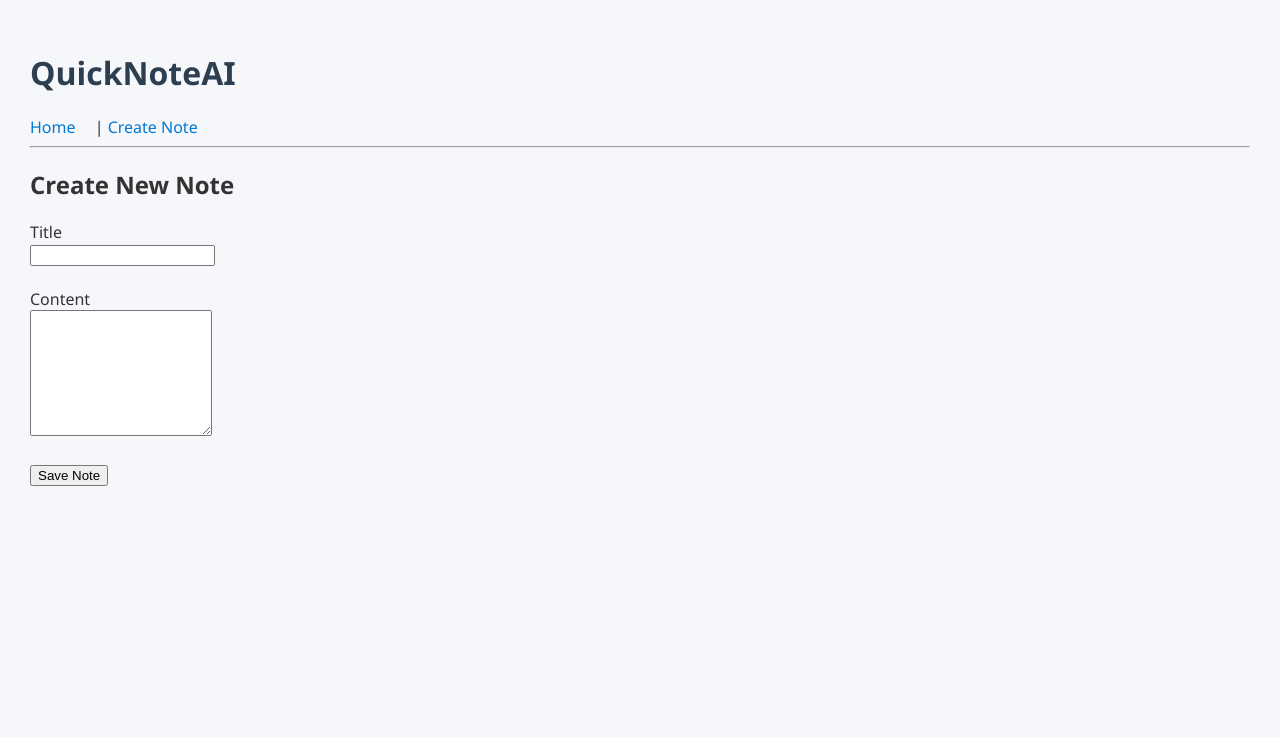
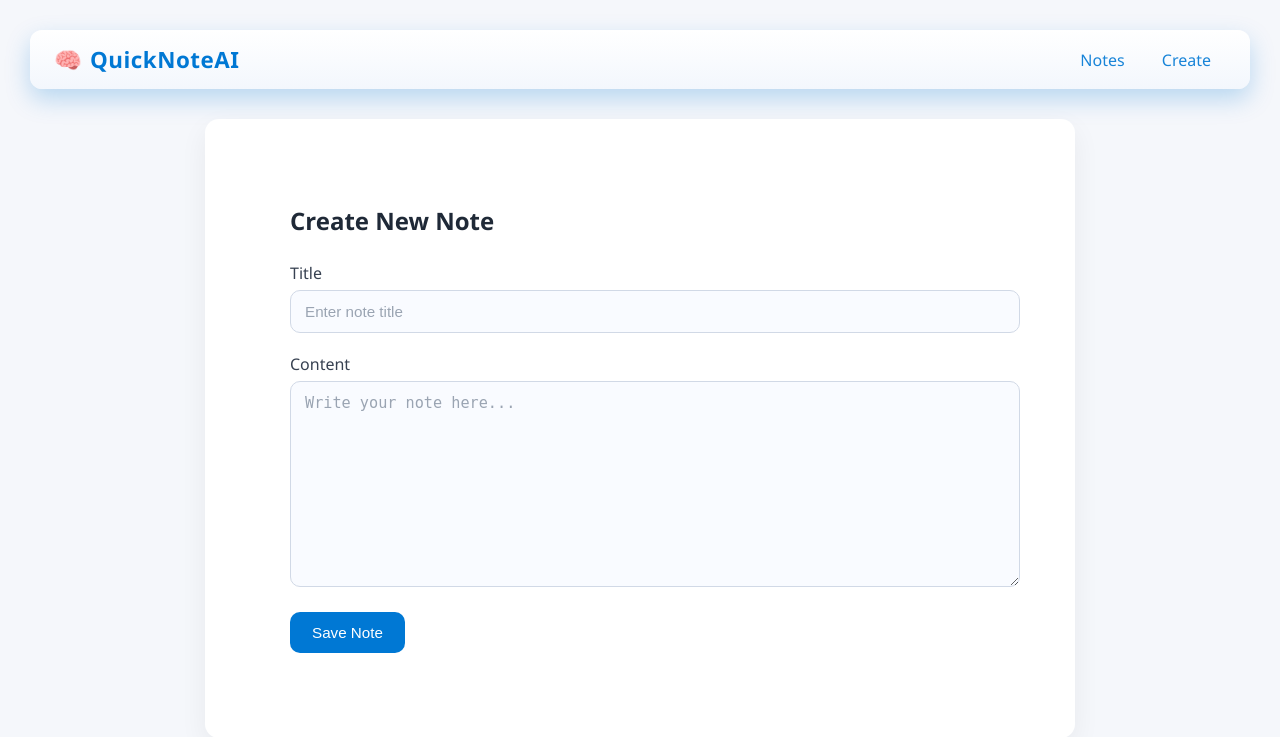
Before and after one commit to mannumms-design/QuickNoteAI, a Flask app: page /create in a window 1280 px wide. Shown: the top 737 px of the page. Run offline with Flask 3, Linux system fonts and the light colour scheme.

Commit message:
Improved UI

```diff
--- a/static/style.css
+++ b/static/style.css
@@ -67,3 +67,117 @@ nav a {
 .content-box p {
     white-space: pre-line;
 }
+
+/* Header */
+.app-header {
+    display: flex;
+    justify-content: space-between;
+    align-items: center;
+    background: linear-gradient(180deg, #ffffff 0%, #f3f7fd 100%);
+    padding: 14px 24px;
+    border-radius: 12px;
+    color: #0078d4;
+    margin-bottom: 30px;
+    box-shadow: 0 10px 25px rgba(0, 120, 212, 0.25);
+}
+
+.logo {
+    font-size: 1.4rem;
+    font-weight: 600;
+    display: flex;
+    align-items: center;
+}
+
+.logo span {
+    margin-left: 8px;
+    letter-spacing: 0.5px;
+}
+
+.app-header nav a {
+    color: #0078d4;
+    margin-left: 18px;
+    text-decoration: none;
+    font-weight: 500;
+    opacity: 0.9;
+}
+
+.app-header nav a:hover {
+    opacity: 1;
+    text-decoration: underline;
+}
+
+.divider {
+    display: none;
+}
+
+/* Create Note*/
+.form-card {
+    max-width: 700px;
+    margin: 0 auto;
+    background: #ffffff;
+    padding: 85px;
+    border-radius: 14px;
+    box-shadow: 0 10px 28px rgba(0,0,0,0.06);
+}
+
+.form-card h2 {
+    margin-top: 0;
+    margin-bottom: 25px;
+    color: #1f2937;
+}
+
+.note-form .form-group {
+    margin-bottom: 20px;
+}
+
+.note-form label {
+    display: block;
+    margin-bottom: 6px;
+    font-weight: 500;
+    color: #374151;
+}
+
+.note-form input,
+.note-form textarea {
+    width: 100%;
+    padding: 12px 14px;
+    font-size: 0.95rem;
+    border-radius: 10px;
+    border: 1px solid #d1d9e6;
+    background: #f9fbff;
+    transition: all 0.2s ease;
+}
+
+.note-form input::placeholder,
+.note-form textarea::placeholder {
+    color: #9aa4b2;
+}
+
+.note-form input:focus,
+.note-form textarea:focus {
+    outline: none;
+    border-color: #0078d4;
+    background: #ffffff;
+    box-shadow: 0 0 0 3px rgba(0,120,212,0.15);
+}
+
+.primary-btn {
+    background: #0078d4;
+    color: #ffffff;
+    border: none;
+    padding: 12px 22px;
+    border-radius: 10px;
+    font-size: 0.95rem;
+    font-weight: 500;
+    cursor: pointer;
+    transition: background 0.2s ease, transform 0.1s ease;
+}
+
+.primary-btn:hover {
+    background: #0063b1;
+    transform: translateY(-1px);
+}
+
+.primary-btn:active {
+    transform: translateY(0);
+}
--- a/templates/base.html
+++ b/templates/base.html
@@ -5,12 +5,18 @@
     <link rel="stylesheet" href="{{ url_for('static', filename='style.css') }}">
 </head>
 <body>
-    <h1>QuickNoteAI</h1>
+    <header class="app-header">
+    <div class="logo">
+        🧠 <span>QuickNoteAI</span>
+    </div>
+
     <nav>
-        <a href="/">Home</a> |
-        <a href="/create">Create Note</a>
+        <a href="/">Notes</a>
+        <a href="/create">Create</a>
     </nav>
-    <hr>
+</header>
+
+<hr class="divider">
     {% block content %}{% endblock %}
 </body>
 </html>
--- a/templates/create_note.html
+++ b/templates/create_note.html
@@ -1,15 +1,35 @@
 {% extends "base.html" %}
 
 {% block content %}
-<h2>Create New Note</h2>
+<div class="form-card">
+    <h2>Create New Note</h2>
 
-<form method="POST">
-    <label>Title</label><br>
-    <input type="text" name="title" required><br><br>
+    <form method="POST" class="note-form">
+        <div class="form-group">
+            <label for="title">Title</label>
+            <input
+                type="text"
+                id="title"
+                name="title"
+                placeholder="Enter note title"
+                required
+            >
+        </div>
 
-    <label>Content</label><br>
-    <textarea name="content" rows="8" required></textarea><br><br>
+        <div class="form-group">
+            <label for="content">Content</label>
+            <textarea
+                id="content"
+                name="content"
+                rows="10"
+                placeholder="Write your note here..."
+                required
+            ></textarea>
+        </div>
 
-    <button type="submit">Save Note</button>
-</form>
+        <button type="submit" class="primary-btn">
+            Save Note
+        </button>
+    </form>
+</div>
 {% endblock %}
```
Also changed, not shown: images/CreateNotePage.png, images/HomePage.png, images/ViewPage.png, notes.db.
